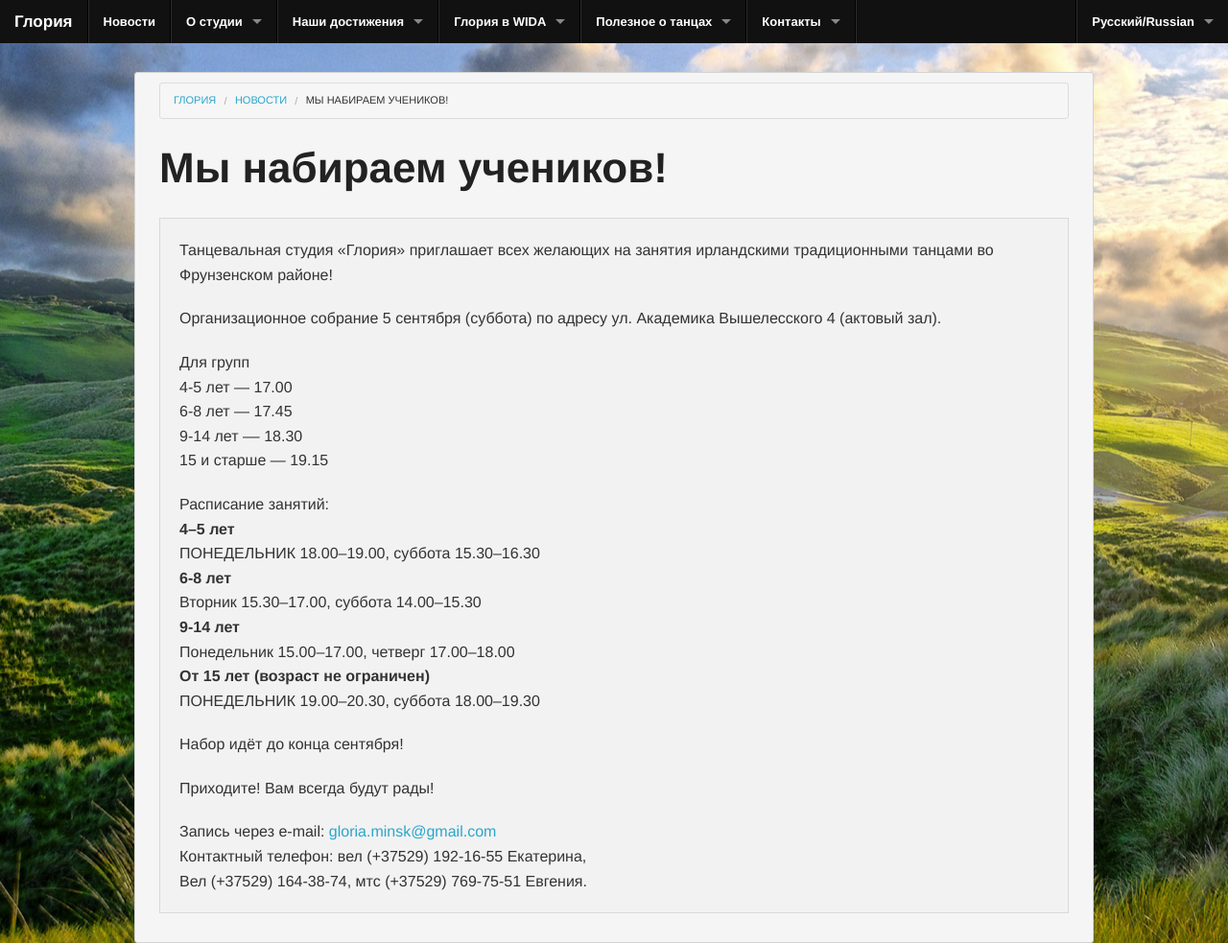
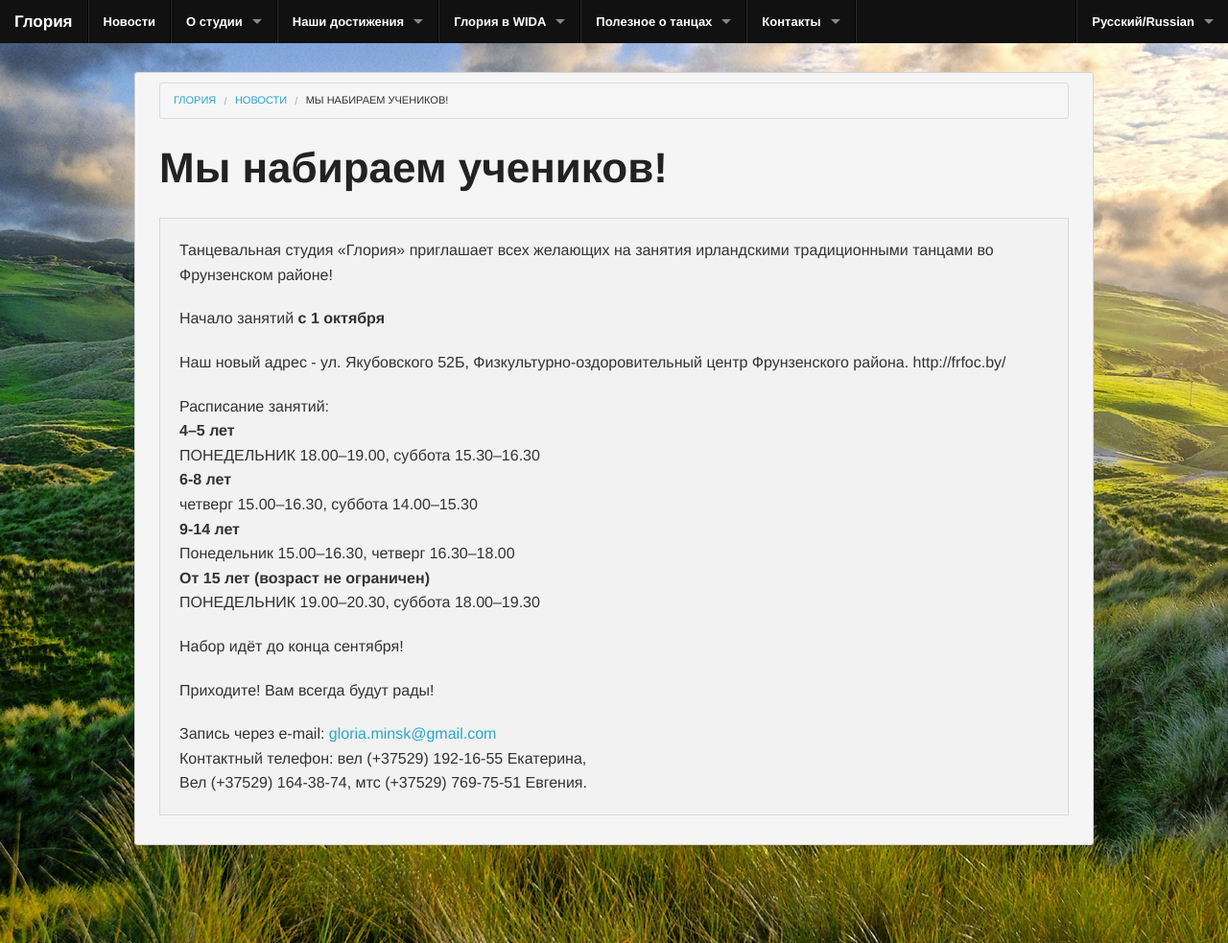
Before and after one commit to gloria-studio/gloria-studio.github.io, a Jekyll site: the page built from _posts/2015-08-26-we-recruit-studens.md, in a window 1280 px wide. Shown: the whole page at 96% size. Built offline with Jekyll 4.4.1, drawn with Linux system fonts in a browser that asks for light colours; Markdown is read by kramdown in place of the engine named in the settings.

Commit message:
Updated 2015-08-26-we-recruit-studens.md

```diff
--- a/_posts/2015-08-26-we-recruit-studens.md
+++ b/_posts/2015-08-26-we-recruit-studens.md
@@ -10,23 +10,20 @@ published: true
 
 
 
+
 Танцевальная студия «Глория» приглашает всех желающих на занятия ирландскими традиционными танцами во Фрунзенском районе!
 
-Организационное собрание 5 сентября (суббота) по адресу ул. Академика Вышелесского 4 (актовый зал).
+Начало занятий **с 1 октября**
 
-Для групп
-4-5 лет --- 17.00
-6-8 лет --- 17.45
-9-14 лет --– 18.30
-15 и старше --- 19.15
+Наш новый адрес - ул. Якубовского 52Б, Физкультурно-оздоровительный центр Фрунзенского района. http://frfoc.by/
 
 Расписание занятий:
 **4--5 лет**
 ПОНЕДЕЛЬНИК 18.00--19.00, суббота 15.30--16.30
 **6-8 лет**
-Вторник 15.30--17.00, суббота 14.00--15.30
+четверг 15.00--16.30, суббота 14.00--15.30
 **9-14 лет**
-Понедельник 15.00--17.00, четверг 17.00--18.00
+Понедельник 15.00--16.30, четверг 16.30--18.00
 **От 15 лет (возраст не ограничен)**
 ПОНЕДЕЛЬНИК 19.00--20.30, суббота 18.00--19.30
 
```
